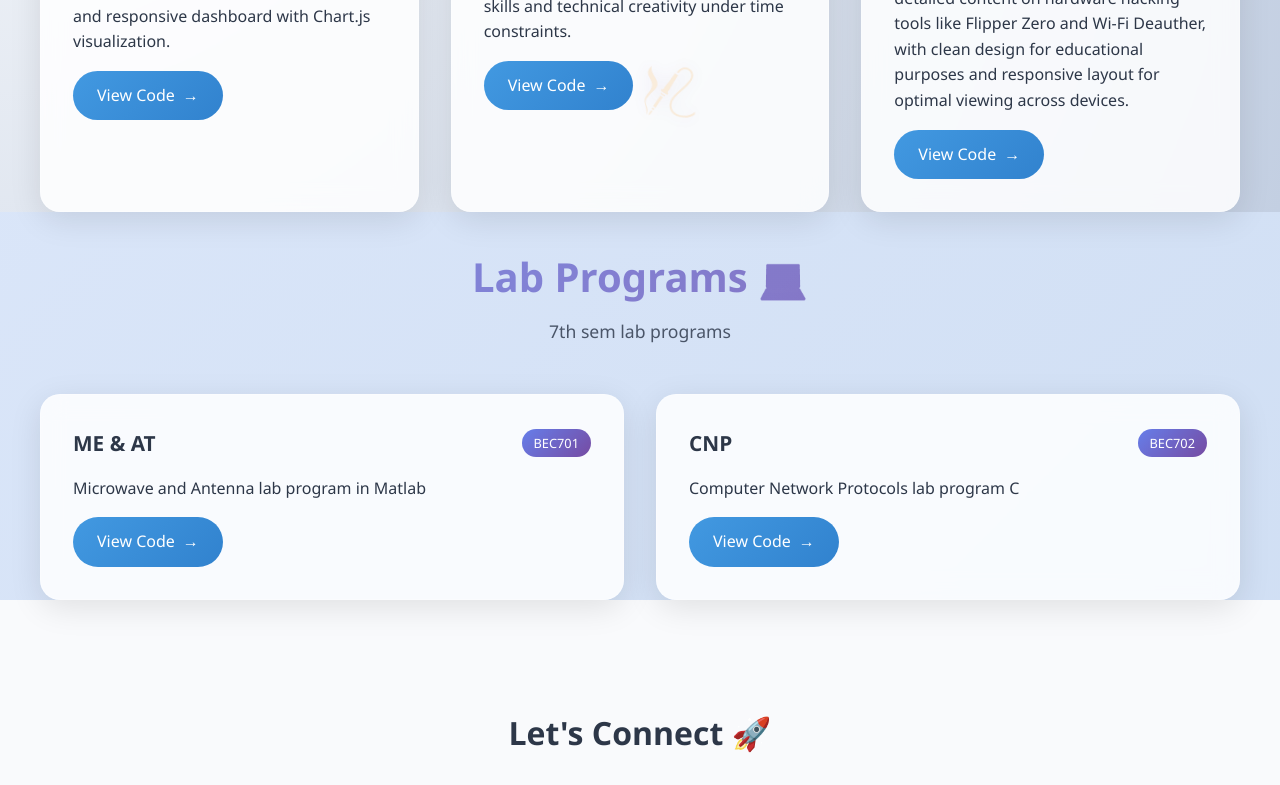
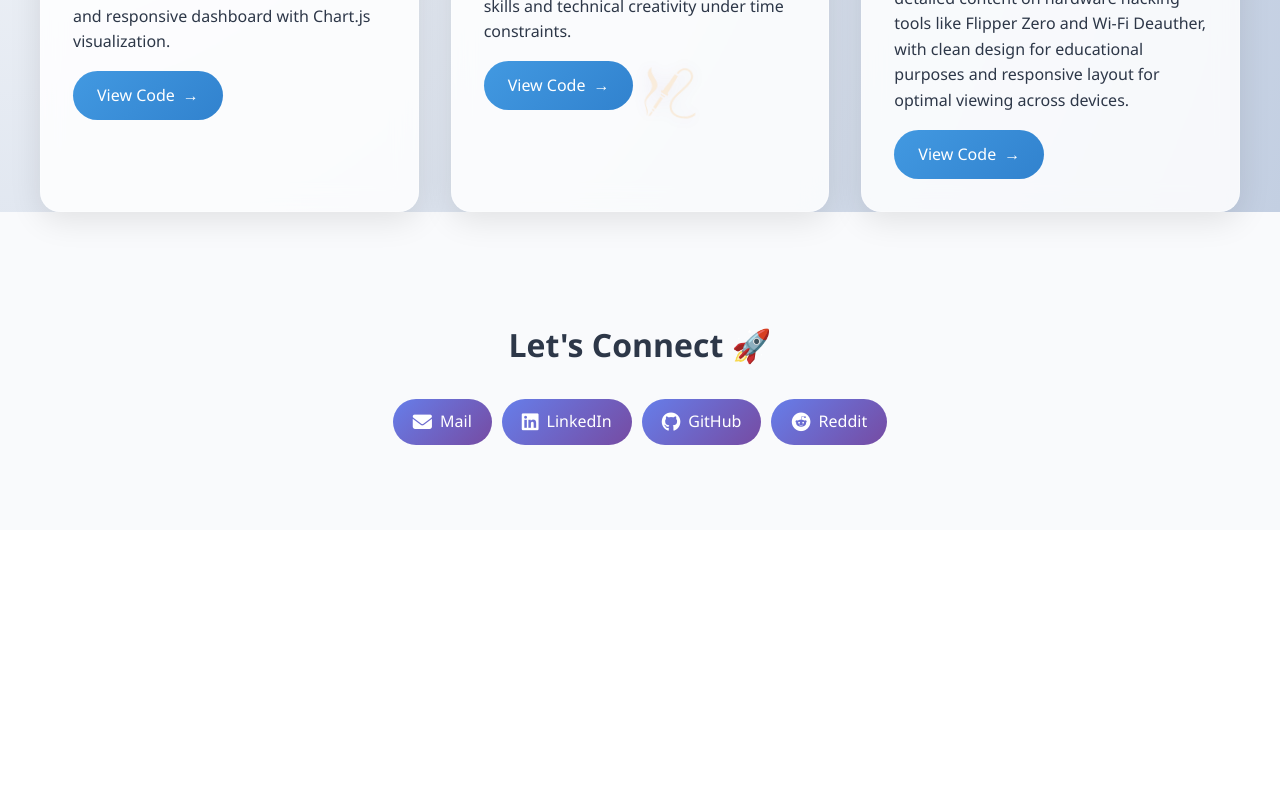
Before and after one commit to Pscyho/my-portfolio, a React (Create React App) app: page / in a window 1280 px wide. Shown: the part 1020-1805 px from the top of the page. After the commit the page ends 1550 px from the top, so only its background shows below. Built offline with nearby package versions, Linux system fonts and the light colour scheme.

Commit message:
removed lab

```diff
--- a/src/App.js
+++ b/src/App.js
@@ -108,45 +108,7 @@ function App() {
         </div>
       </section>
 
-      {/* Lab Programs Section */}
-      <section className="labs">
-        <div className="container">
-          <div className="section-header">
-            <h2 className="section-title">Lab Programs 💻</h2>
-            <p className="section-subtitle">7th sem lab programs</p>
-          </div>
 
-          <div className="projects-grid">
-            <div className="project-card">
-              <div className="project-header">
-                <h3>ME & AT</h3>
-                <span className="project-tag">BEC701</span>
-              </div>
-              <p>Microwave and Antenna lab program in Matlab</p>
-              <div className="project-links">
-                <a href="www.google.com" className="project-btn">
-                  <span>View Code</span>
-                  <i className="arrow">→</i>
-                </a>
-              </div>
-            </div>
-
-            <div className="project-card">
-              <div className="project-header">
-                <h3>CNP</h3>
-                <span className="project-tag">BEC702</span>
-              </div>
-              <p>Computer Network Protocols lab program C </p>
-              <div className="project-links">
-                <a href="www.google.com" className="project-btn">
-                  <span>View Code</span>
-                  <i className="arrow">→</i>
-                </a>
-              </div>
-            </div>
-          </div>
-        </div>
-      </section>
 
       {/* Contact Section */}
       {/* Contact Section */}
```
Also changed, not shown: 2 other files (tests, documents, lock files or other folders).
